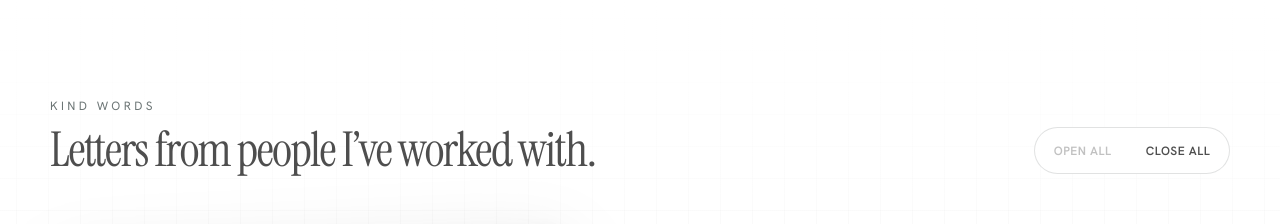
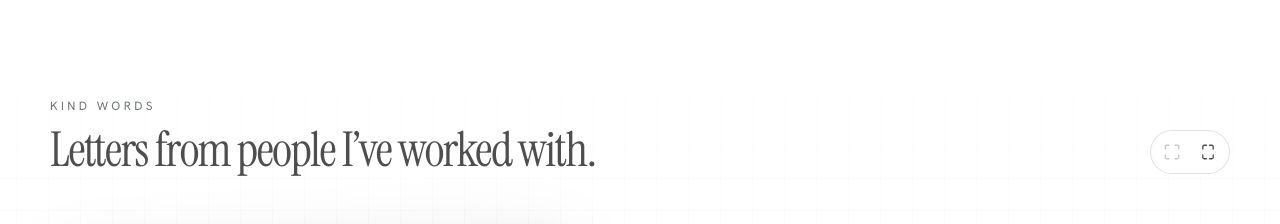
Before and after one commit to designernoob/cursorportfolio, a React (Vite) app: page / in a window 1280 px wide. Shown: the part 5980-6204 px from the top of the page. Built offline with nearby package versions, Linux system fonts and the light colour scheme; the HTML template or start-up script is replaced by a standard one.

Commit message:
Make letter open/close toggle icon-only
Replace Open all / Close all text with minimal expand and collapse
icons; keep aria-labels for accessibility.

Co-authored-by: pranavvmitan <designernoob@users.noreply.github.com>

```diff
--- a/src/components/Testimonials.tsx
+++ b/src/components/Testimonials.tsx
@@ -194,16 +194,50 @@ export default function Testimonials() {
                 className="letter-toggle__btn"
                 onClick={() => setAll(true)}
                 disabled={allOpen}
+                aria-label="Open all letters"
+                title="Open all"
               >
-                Open all
+                <svg
+                  width="18"
+                  height="18"
+                  viewBox="0 0 24 24"
+                  fill="none"
+                  stroke="currentColor"
+                  strokeWidth="1.75"
+                  strokeLinecap="round"
+                  strokeLinejoin="round"
+                  aria-hidden
+                >
+                  <path d="M8 3H5a2 2 0 0 0-2 2v3" />
+                  <path d="M16 3h3a2 2 0 0 1 2 2v3" />
+                  <path d="M8 21H5a2 2 0 0 1-2-2v-3" />
+                  <path d="M16 21h3a2 2 0 0 0 2-2v-3" />
+                </svg>
               </button>
               <button
                 type="button"
                 className="letter-toggle__btn"
                 onClick={() => setAll(false)}
                 disabled={allClosed}
+                aria-label="Close all letters"
+                title="Close all"
               >
-                Close all
+                <svg
+                  width="18"
+                  height="18"
+                  viewBox="0 0 24 24"
+                  fill="none"
+                  stroke="currentColor"
+                  strokeWidth="1.75"
+                  strokeLinecap="round"
+                  strokeLinejoin="round"
+                  aria-hidden
+                >
+                  <path d="M5 8V5a2 2 0 0 1 2-2h3" />
+                  <path d="M19 8V5a2 2 0 0 0-2-2h-3" />
+                  <path d="M5 16v3a2 2 0 0 0 2 2h3" />
+                  <path d="M19 16v3a2 2 0 0 1-2 2h-3" />
+                </svg>
               </button>
             </div>
           </Reveal>
--- a/src/index.css
+++ b/src/index.css
@@ -213,8 +213,8 @@ a {
 .letter-toggle {
   display: inline-flex;
   align-items: center;
-  gap: 0.35rem;
-  padding: 0.28rem;
+  gap: 0.15rem;
+  padding: 0.22rem;
   border: 1px solid var(--line);
   border-radius: 999px;
   background: rgba(255, 255, 255, 0.72);
@@ -227,13 +227,11 @@ a {
   border: 0;
   background: transparent;
   cursor: pointer;
-  font-family: "Hanken Grotesk", system-ui, sans-serif;
-  font-size: 0.75rem;
-  font-weight: 550;
-  letter-spacing: 0.04em;
-  text-transform: uppercase;
   color: var(--ink);
-  padding: 0.55rem 0.9rem;
+  width: 2.15rem;
+  height: 2.15rem;
+  display: grid;
+  place-items: center;
   border-radius: 999px;
   transition: background 0.25s ease, color 0.25s ease, opacity 0.25s ease;
 }
@@ -244,8 +242,13 @@ a {
 }
 
 .letter-toggle__btn:disabled {
-  opacity: 0.35;
+  opacity: 0.3;
   cursor: default;
+}
+
+.letter-toggle__btn:focus-visible {
+  outline: 2px solid var(--ink);
+  outline-offset: 2px;
 }
 
 .letter-stack {
```
